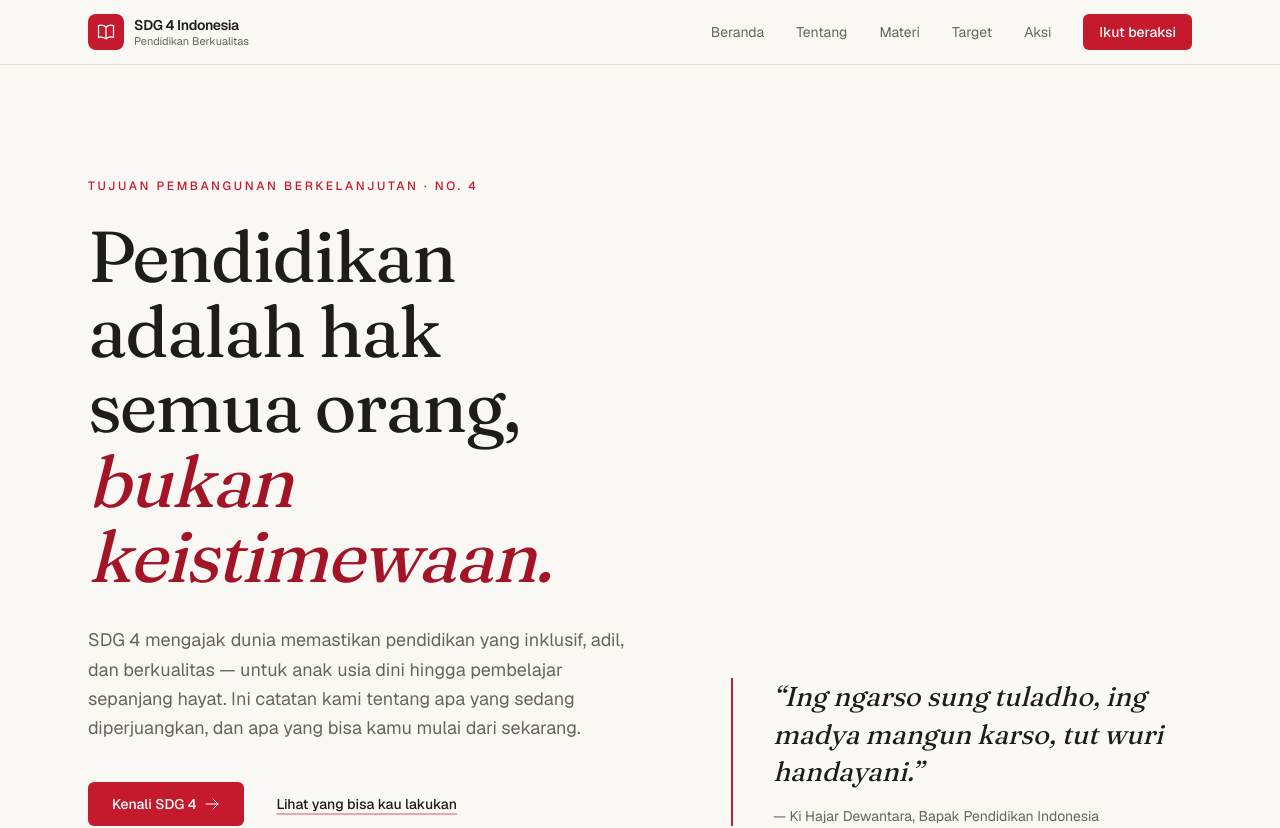
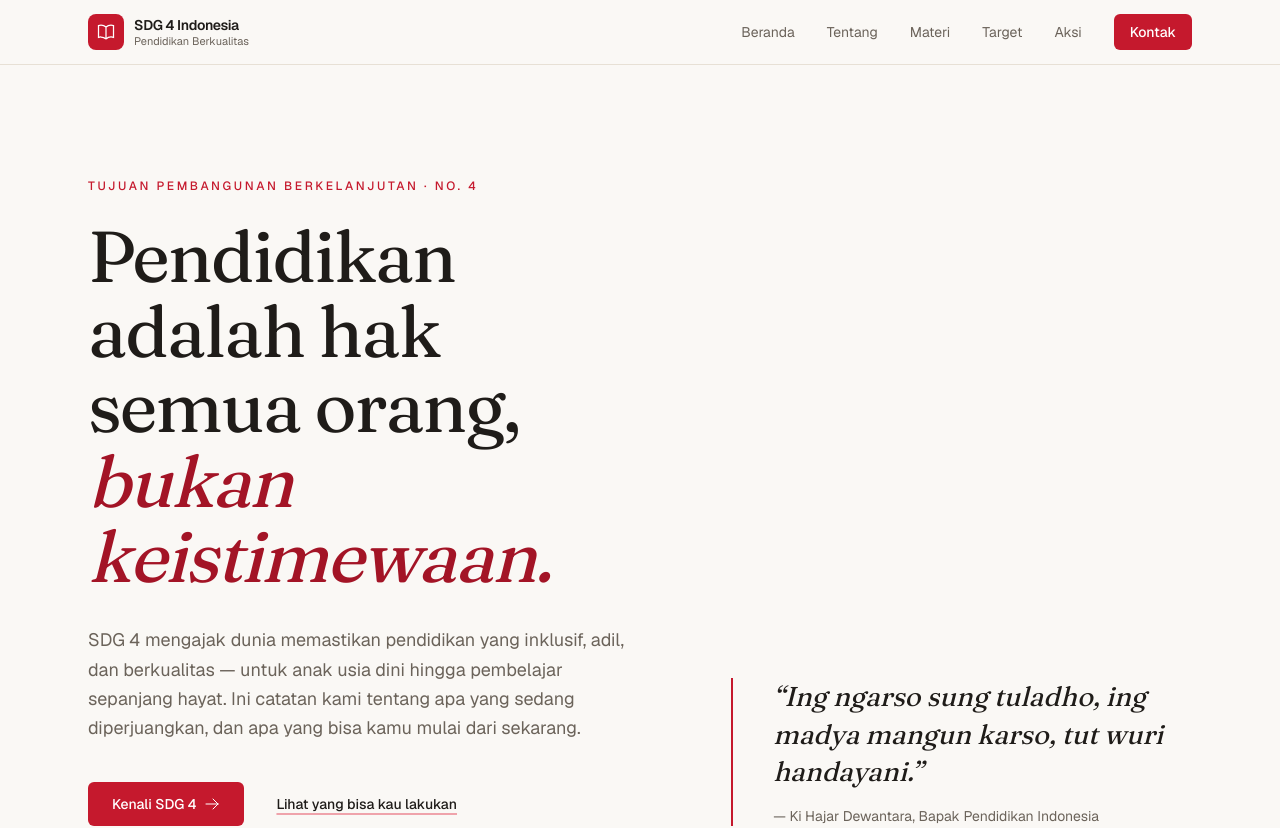
Before and after one commit to Ampus11/sdg4-website, a Next.js app: page / in a window 1280 px wide. Shown: the top 828 px of the page. Built offline with nearby package versions, Linux system fonts and the light colour scheme.

Commit message:
ui: ubah teks tombol jadi Kontak

```diff
--- a/src/components/Header.tsx
+++ b/src/components/Header.tsx
@@ -43,7 +43,7 @@ export default function Header() {
             href="/#kontak"
             className="focusable rounded-md bg-sdg-600 px-4 py-2 text-sm font-medium text-white transition-colors hover:bg-sdg-700"
           >
-            Ikut beraksi
+            Kontak
           </a>
         </nav>
 
@@ -87,7 +87,7 @@ export default function Header() {
             onClick={() => setOpen(false)}
             className="focusable mt-4 block rounded-md bg-sdg-600 px-4 py-3 text-center text-sm font-medium text-white transition-colors hover:bg-sdg-700"
           >
-            Ikut beraksi
+            Kontak
           </a>
         </nav>
       )}
```
